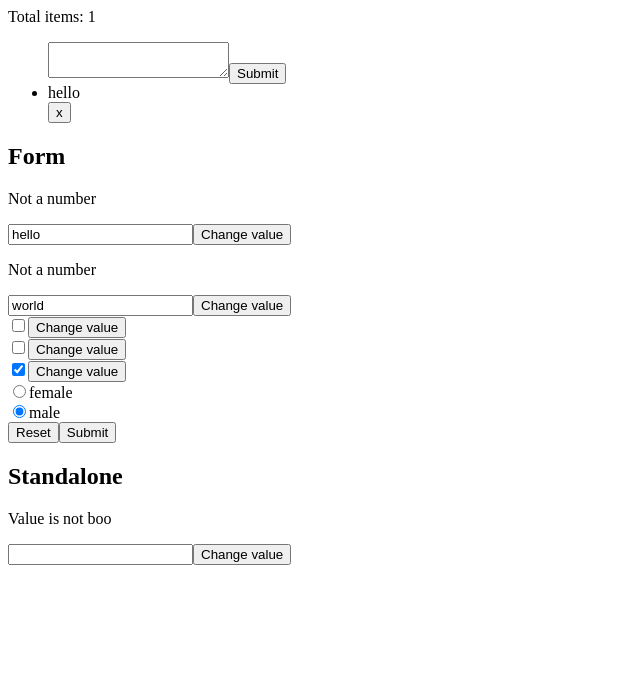
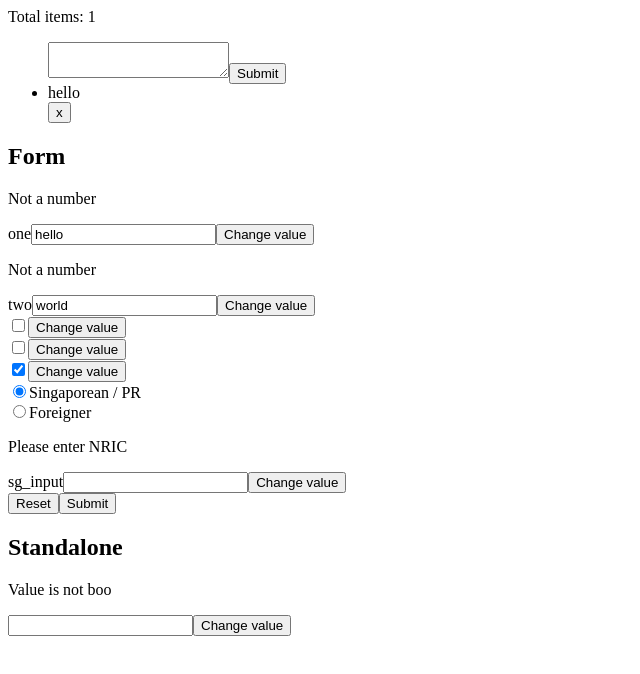
Before and after one commit to Antonrostov/hookmaster, a Next.js app: page / in a window 1280 px wide. Shown: the top 674 px of the page, without its empty margins (0-640 px from the left). Built offline with nearby package versions, Linux system fonts and the light colour scheme.

Commit message:
Add dynamic validators

```diff
--- a/components/FormInput/index.jsx
+++ b/components/FormInput/index.jsx
@@ -13,6 +13,7 @@ export default function FormInput(props) {
   return (
     <div>
       <p>{error || <label>{error}</label>}</p>
+      <label>{props.name}</label>
       <input {...other} onChange={onChange} {...value} />
       <button onClick={_onSetValue}>Change value</button>
     </div>
--- a/pages/index.jsx
+++ b/pages/index.jsx
@@ -12,7 +12,7 @@ export default function AgendaPage() {
     check_1: false,
     check_2: false,
     check_3: true,
-    radio_1: "male"
+    radio_1: "Singaporean / PR"
   };
   const graph = new Graph([
     {
@@ -31,12 +31,40 @@ export default function AgendaPage() {
     {
       name: "radio_1",
       component: FormRadio,
-      props: { name: "radio_1", value: "female", id: "radio_female" }
+      props: { name: "radio_1", value: "Singaporean / PR", id: "radio_female" }
     },
     {
       name: "radio_1",
       component: FormRadio,
-      props: { name: "radio_1", value: "male", id: "radio_male" }
+      props: { name: "radio_1", value: "Foreigner", id: "radio_male" }
+    },
+    {
+      name: "sg_input",
+      component: FormInput,
+      props: {
+        name: "sg_input",
+        validate: str => {
+          if (str && str[0] === "S") {
+            return null;
+          } else {
+            return "Please enter NRIC";
+          }
+        }
+      }
+    },
+    {
+      name: "foreigner_input",
+      component: FormInput,
+      props: {
+        name: "foreigner_input",
+        validate: str => {
+          if (str && str[0] === "F") {
+            return null;
+          } else {
+            return "Please enter FIN";
+          }
+        }
+      }
     }
   ]);
   graph
@@ -71,6 +99,30 @@ export default function AgendaPage() {
       }
       return newState;
     });
+  graph
+    .getNode("radio_1", 0)
+    .to(graph.getNode("sg_input"), (oldState, newState) => {
+      if (
+        typeof oldState["sg_input"] === "undefined" &&
+        newState["radio_1"] === "Singaporean / PR"
+      ) {
+        newState["sg_input"] = "";
+        delete newState["foreigner_input"];
+      }
+      return newState;
+    });
+  graph
+    .getNode("radio_1", 1)
+    .to(graph.getNode("foreigner_input"), (oldState, newState) => {
+      if (
+        typeof oldState["foreigner_input"] === "undefined" &&
+        newState["radio_1"] === "Foreigner"
+      ) {
+        newState["foreigner_input"] = "";
+        delete newState["sg_input"];
+      }
+      return newState;
+    });
   function standaloneOnChange(e) {
     console.log("standalone", e.target.value);
   }
```
